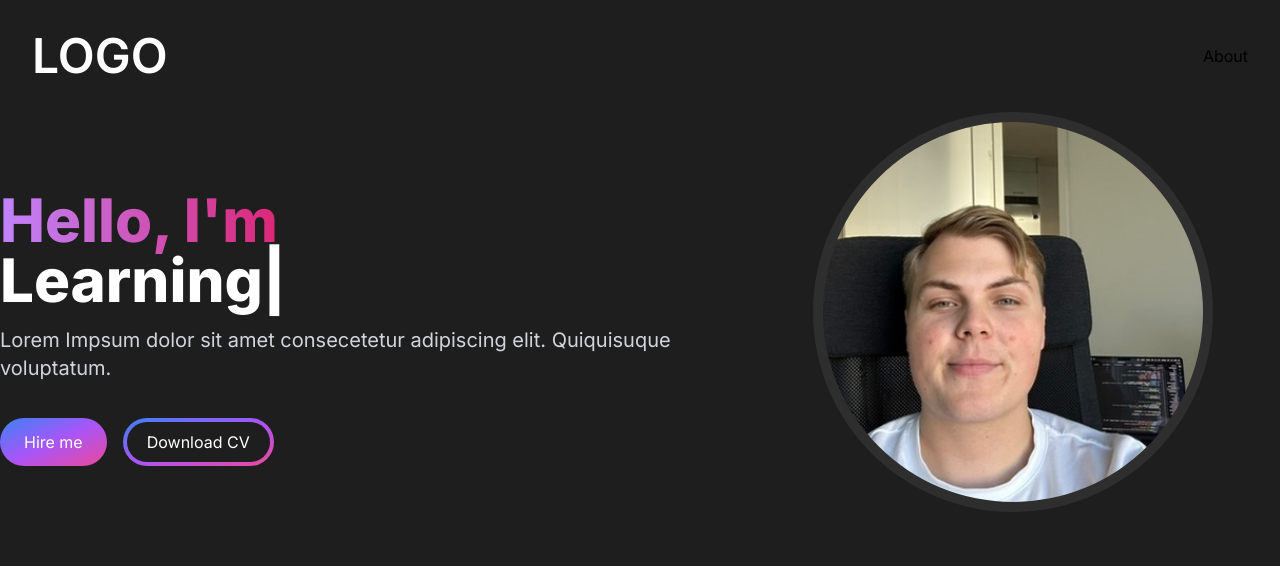
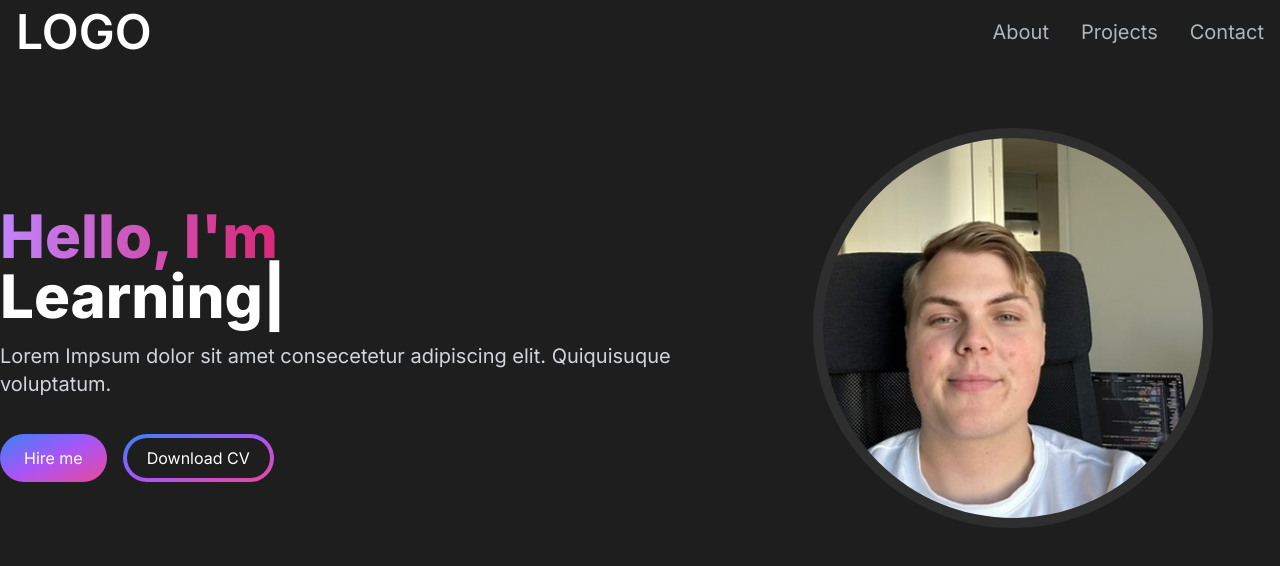
Before and after one commit to felixhard/portfolio-webiste, a Next.js app: page / in a window 1280 px wide. Shown: the top 566 px of the page. Built offline with nearby package versions, Linux system fonts and the light colour scheme.

Commit message:
added a navbar component with responsive style for large screens and mobile

```diff
--- a/app/components/HeroSection.jsx
+++ b/app/components/HeroSection.jsx
@@ -6,7 +6,7 @@
 
 const HeroSection = () => {
     return (
-        <section>
+        <section className="pt-24 lg:pt-32">
             <div className="grid grid-cols-1 sm:grid-cols-12">
                 <div className="col-span-7 place-self-center text-center sm:text-left">
                     <h1 className="text-white mb-4 mt-8 text-4xl sm:text-5xl lg:text-6xl font-extrabold">
--- /dev/null
+++ b/app/components/MenuOverlay.jsx
@@ -0,0 +1,16 @@
+import React from 'react'
+import NavLink from './NavLink'
+
+const MenuOverlay = ({ links }) => {
+  return (
+    <ul className="flex flex-col py-4 items-center">
+        {links.map((link, index) => (
+            <li key={index}>
+            <NavLink href={link.path} title={link.title} />
+            </li>
+        ))}
+        </ul>
+  );
+};
+
+export default MenuOverlay
--- /dev/null
+++ b/app/components/NavLink.jsx
@@ -0,0 +1,15 @@
+import Link from "next/link";
+
+const NavLink = ({href, title}) => {
+
+    return (
+        <Link
+        href={href}
+        className="block py-2 pl-3 pr-4 text-[#ADB7BE] sm:text-xl rounded md:p-0 hover:text-white"
+        >
+            {title}
+        </Link>
+
+    );
+}
+export default NavLink;
--- a/app/components/Navbar.jsx
+++ b/app/components/Navbar.jsx
@@ -1,19 +1,63 @@
-import Link from 'next/link'
-import React from 'react'
+"use client";
+
+import Link from 'next/link';
+import React, { useState } from 'react';
+import NavLink from './NavLink';
+import { Bars3Icon, XMarkIcon } from "@heroicons/react/24/solid";
+import MenuOverlay from './MenuOverlay';
+
+const navLinks = [
+  {
+    title: "About",
+    path: "#about"
+  },
+  {
+    title: "Projects",
+    path: "#projects",
+  },
+  {
+    title: "Contact",
+    path: "#contact",
+  }
+];
 
 const Navbar = () => {
+  const [navbarOpen, setNavbarOpen] = useState(false);
+
+
   return (
-    <nav>
-        <div className="flex flex-wrap items-center justify-between mx-auto p-8">
-            <Link href={"/"} className="text-5xl text-white font-semibold">LOGO</Link>
-            <div className="menu hidden md:block md:w-auto" id="navbar">
-                <ul>
-                    <li><Link href={"#about"} className="">About</Link></li>
-                </ul>
-            </div>
+    <nav className="fixed top-0 right-0 left-0 z-10 bg-[#1E1E1E] bg-opacity-100">
+      <div className="flex flex-wrap items-center justify-between mx-auto px-4 py-2">
+      <Link
+      href={"/"}
+      className="text-2xl md:text-5xl text-white font-semibold">
+        LOGO
+      </Link>
+      <div className="mobile-menu block md:hidden">
+        {
+          !navbarOpen ? (
+            <button onClick={() => setNavbarOpen(true)} className="flex items-center px-3 py-2 border rounded border-slate-200 text-slate-200 hover:text-white hover:border-white">
+              <Bars3Icon className="h-5 w-5"/>
+            </button>
+          ) : (
+            <button onClick={() => setNavbarOpen(false)} className="flex items-center px-3 py-2 border rounded border-slate-200 text-slate-200 hover:text-white hover:border-white">
+              <XMarkIcon className="h-5 w-5"/>
+            </button>
+          )}
+      </div>
+        <div className="menu hidden md:block md:w-auto" id="navbar">
+          <ul className="flex p-4 md:p-0 md:flex-row md:space-x-8 mt-0">
+            {navLinks.map((link, index) => (
+              <li key={index}>
+                  <NavLink href={link.path} title={link.title}> </NavLink>
+              </li>
+            ))}
+          </ul>
         </div>
+      </div>
+      {navbarOpen ? <MenuOverlay links={navLinks} /> : null}
     </nav>
-  )
-}
+  );
+};
 
-export default Navbar
+export default Navbar;
--- a/app/page.js
+++ b/app/page.js
@@ -6,8 +6,9 @@
   return (
     <main className="flex min-h-screen flex-col bg-[#1E1E1E]">
         <Navbar/>
-      <div classname="container mx-auto px-12 py-4">
+      <div classname="container mt-24 mx-auto px-12 py-4">
         <HeroSection />
+        <div></div>
       </div>
     </main>
   );
--- a/package.json
+++ b/package.json
@@ -9,6 +9,7 @@
     "lint": "next lint"
   },
   "dependencies": {
+    "@heroicons/react": "^2.1.4",
     "next": "14.2.4",
     "react": "^18",
     "react-dom": "^18",
```
Also changed, not shown: 1 other file (tests, documents, lock files or other folders).
